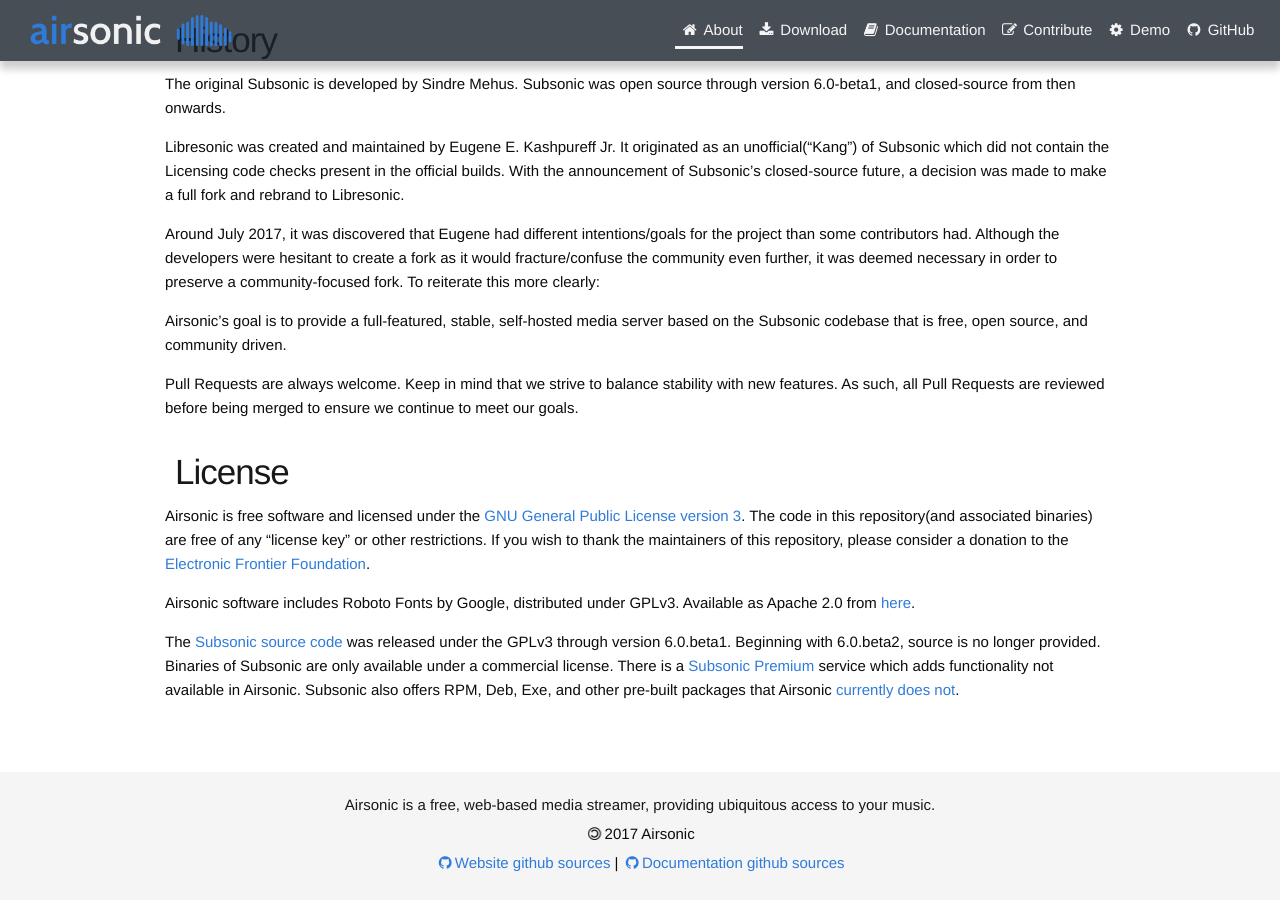
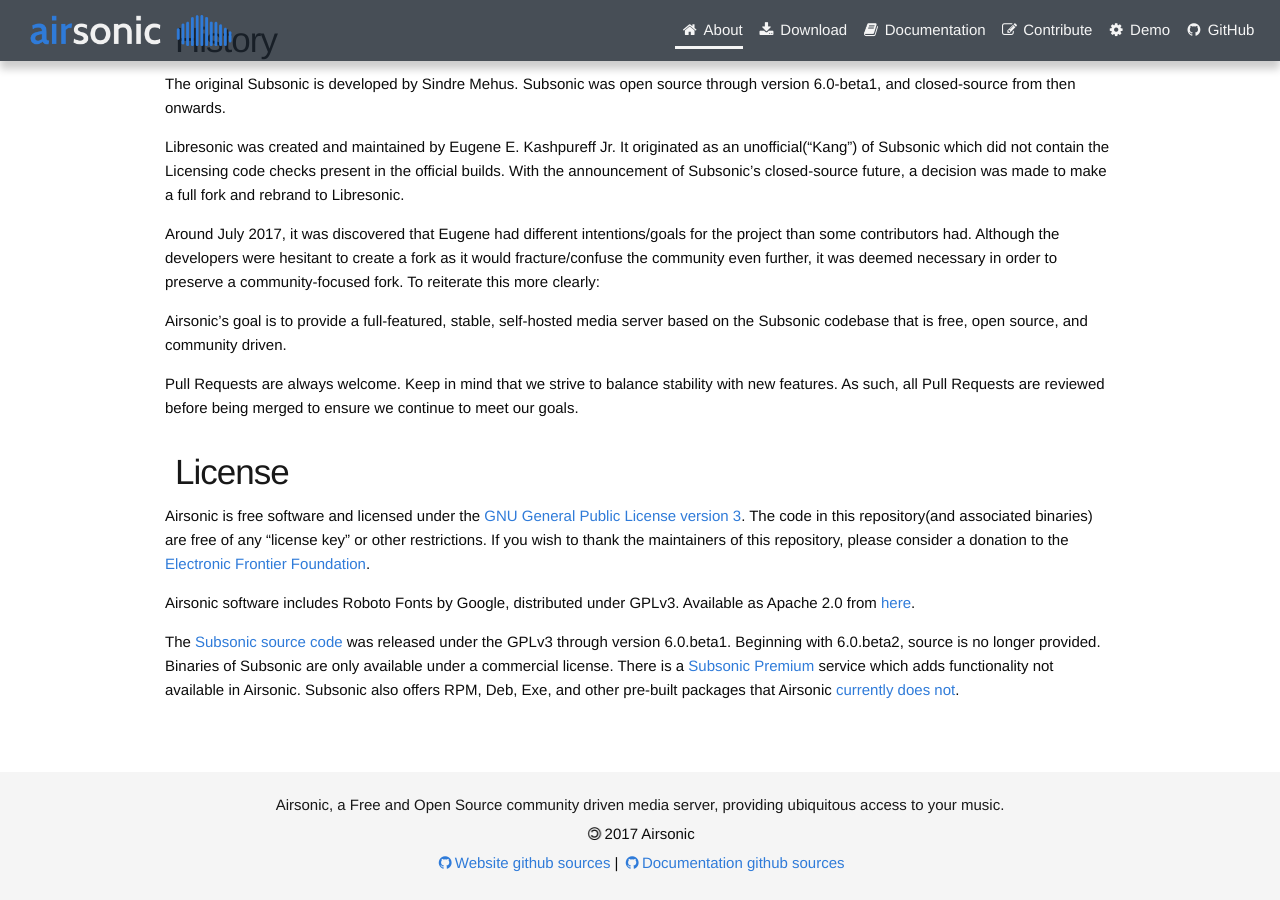
Before and after one commit to airsonic/airsonic.github.io, a Jekyll site: the page built from pages/index.md, in a window 1280 px wide and 900 px high, scrolled down 1439 px. Built offline with Jekyll 4.4.1, drawn with Linux system fonts in a browser that asks for light colours.

```diff
--- a/_config.yml
+++ b/_config.yml
@@ -1,6 +1,6 @@
 # Site configuration
 title: Airsonic
-description: "Airsonic is a free, web-based media streamer, providing ubiquitous access to your music."
+description: "Airsonic, a Free and Open Source community driven media server, providing ubiquitous access to your music."
 url: "https://airsonic.github.io" # base hostname
 baseurl: "" # subpath
 
@@ -19,4 +19,4 @@ demo_url: ""
 repo: "https://github.com/airsonic/airsonic/releases"
 
 # Version bump
-stable_version: "10.1.0"
+stable_version: "10.1.1"
```
